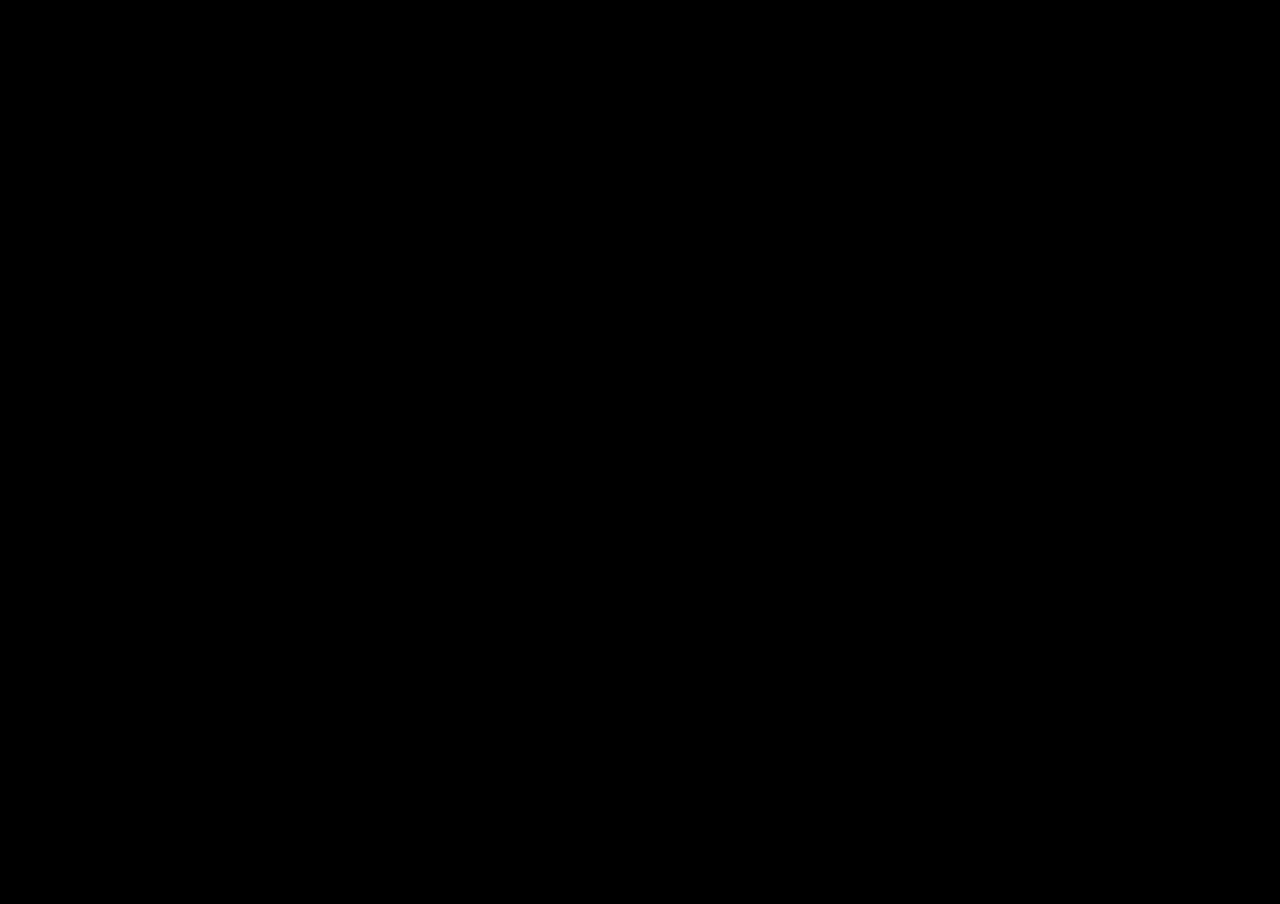
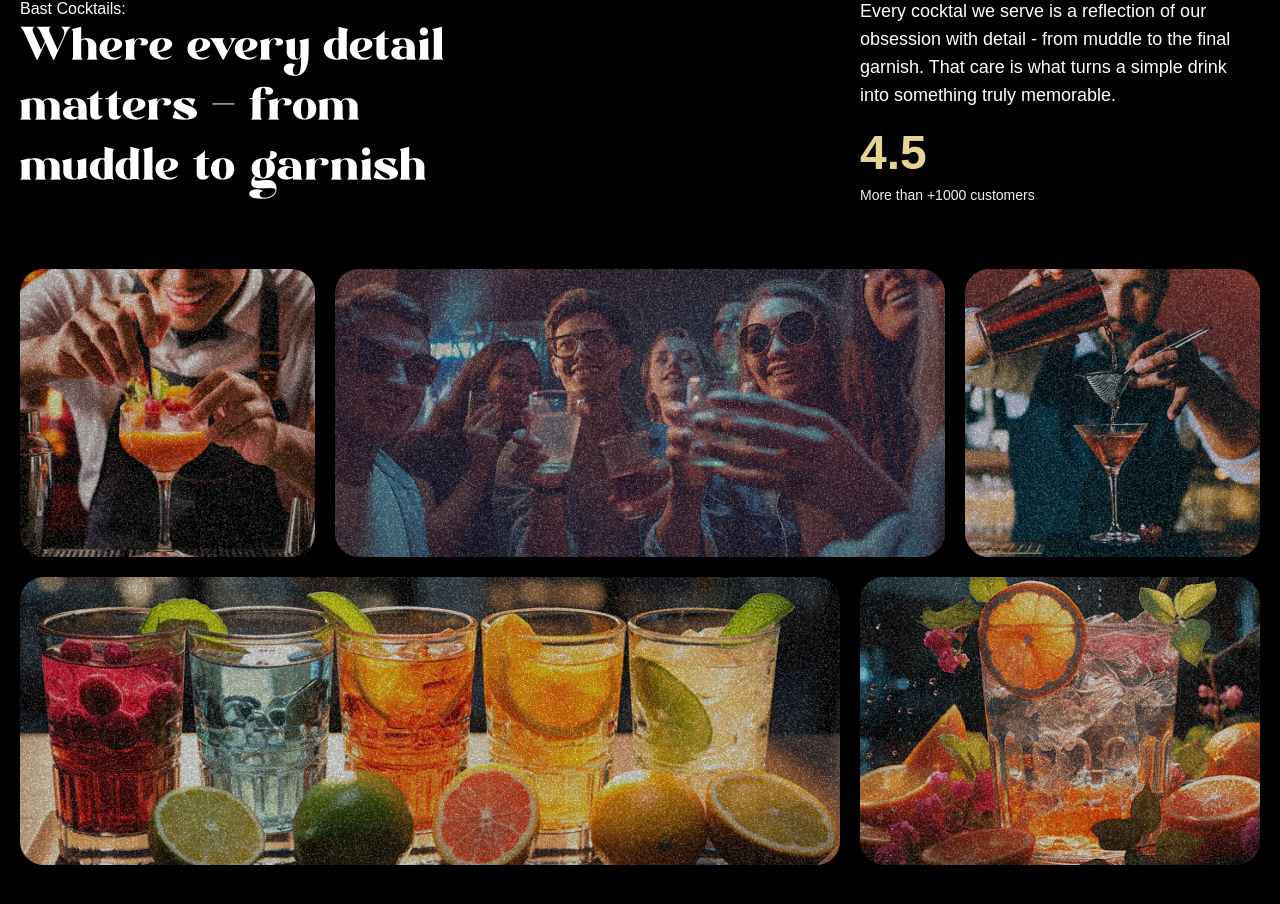
Before and after one commit to Hermeson69/Mojito, a React (Vite) app: page / in a window 1280 px wide. Shown: the part 1715-2619 px from the top of the page. Before the commit the page ends 1600 px from the top, so only its background shows below. Built offline with nearby package versions, Linux system fonts and the light colour scheme; a web font is replaced by a local one.

Commit message:
feat: enhance About component with GSAP animations and improved layout

```diff
--- a/src/components/About.jsx
+++ b/src/components/About.jsx
@@ -1,9 +1,101 @@
-const About = () =>{
-    return(
-        <section className="about">
+import gsap from "gsap"
+import { useGSAP } from "@gsap/react";
+import { SplitText } from "gsap/all";
 
-        </section>
-    )
-}
+const About = () => {
+    useGSAP(()=>{
+        const titleSplit = SplitText.create("#about h2", {type:"words"});
+
+        const scrollTimeline = gsap.timeline({
+            scrollTrigger:{
+                trigger: "#about",
+                start: "top center"
+            }
+        })
+
+        scrollTimeline.from(titleSplit.words, {
+         opacity: 0, duration: 1, yPercent: 100, ease: "expo.out", stagger: 0.02
+        })
+        .from(".top-grid div, .bottom-grid div",{
+            opacity: 0, duration: 1, ease:"power1.inOut0", stagger: 0.04
+        }, "-=0.5")
+
+    })
+  return (
+    <div id="about">
+      <div className="mb-16 md:px-0 px-5">
+        <div className="content">
+          <div className="md:col-span-8">
+            <p>Bast Cocktails:</p>
+            <h2>
+                Where every detail matters{" "}
+                <span className="text-white">-</span>
+               {" "} from muddle to garnish
+            </h2>
+          </div>
+          <div className="sub-content">
+            <p>
+                Every cocktal we serve is a reflection of our obsession with detail - from  muddle to the final garnish. That care is what turns a simple drink into something truly memorable.
+            </p>
+            <div>
+                <p className="md:text-3xl text-xl font-bold">
+                    <span>4.5</span>
+                </p>
+                <p className="text-sm text-white-100">
+                    More than +1000 customers
+                </p>
+            </div>
+          </div>
+        </div>
+      </div>
+
+    <div className="top-grid">
+        <div className="md:col-span-3">
+            <div className="noisy"/>
+            <img
+            src="/images/abt1.png"
+            alt="grid-image-1"
+            />
+        </div>
+
+        <div className="md:col-span-6">
+            <div className="noisy"/>
+            <img
+            src="/images/abt2.png"
+            alt="grid-image-2"
+            />
+        </div>
+
+        <div className="md:col-span-3">
+            <div className="noisy"/>
+            <img
+            src="/images/abt5.png"
+            alt="grid-image-5"
+            />
+        </div>
+    </div>
+
+    <div className="bottom-grid">
+        <div className="md:col-span-8">
+            <div className="noisy"/>
+            <img
+            src="/images/abt3.png"
+            alt="grid-image-3"
+            />
+        </div>
+
+        <div className="md:col-span-4">
+            <div className="noisy"/>
+            <img
+            src="/images/abt4.png"
+            alt="grid-image-4"
+            />
+        </div>
+    </div>
+
+
+    </div>
+  );
+};
 
 export default About;
```
